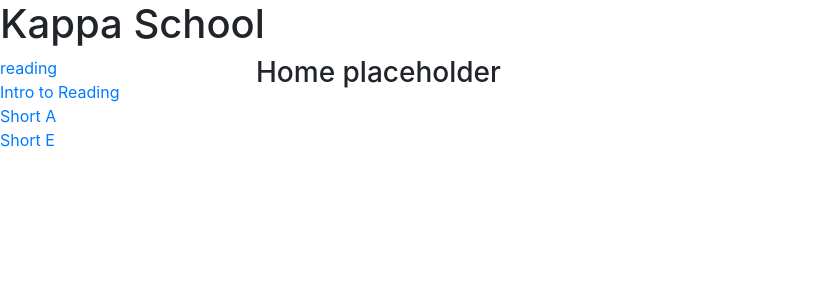
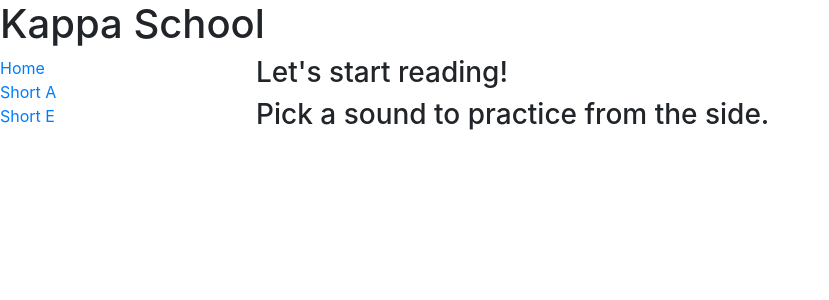
Before and after one commit to tjr226/kappaschool, a React (Create React App) app in the folder front-end/: page /reading in a window 1280 px wide. Shown: the top 300 px of the page, without its empty margins (0-829 px from the left). Built offline with nearby package versions, Linux system fonts and the light colour scheme; sample sign-in values are in the browser's storage.

Commit message:
minor changes

```diff
--- a/front-end/src/Components/mnemonicReading/ReadingClassPane.js
+++ b/front-end/src/Components/mnemonicReading/ReadingClassPane.js
@@ -5,7 +5,6 @@ import { BrowserRouter as Router, Route, Link } from 'react-router-dom';
 
 // import components, functions
 import ReadingHome from './ReadingHome';
-import IntroLecture from './readingLectureComponents/IntroLecture';
 import ShortALecture from './readingLectureComponents/ShortALecture';
 import ShortELecture from './readingLectureComponents/ShortELecture';
 
@@ -36,14 +35,12 @@ class ReadingClassPane extends React.Component {
                     <h1>Kappa School</h1>
                     <PageContentDiv>
                         <RouterLinksDiv>
-                            <Link to="/reading">reading</Link>
-                            <Link to="/intro">Intro to Reading</Link>
+                            <Link to="/reading">Home</Link>
                             <Link to="/shortA">Short A</Link>
                             <Link to="/shortE">Short E</Link>
                         </RouterLinksDiv>
                         <PathContentDiv>
                             <Route exact path="/reading" component={ReadingHome} />
-                            <Route exact path="/intro" component={IntroLecture} />
                             <Route exact path="/shortA" component={ShortALecture} />
                             <Route exact path="/shortE" component={ShortELecture} />
                         </PathContentDiv>
--- a/front-end/src/Components/mnemonicReading/ReadingHome.js
+++ b/front-end/src/Components/mnemonicReading/ReadingHome.js
@@ -11,7 +11,8 @@ class ReadingHome extends React.Component {
     render() {
         return(
             <ReadingHomeDiv>
-                <h3>Home placeholder</h3>
+                <h3>Let's start reading!</h3>
+                <h3>Pick a sound to practice from the side.</h3>
             </ReadingHomeDiv>
         )
     }
```
